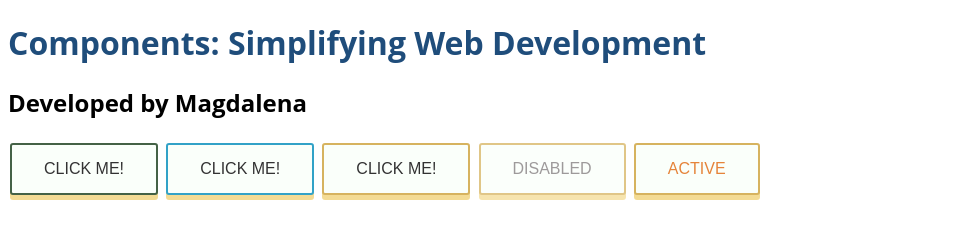
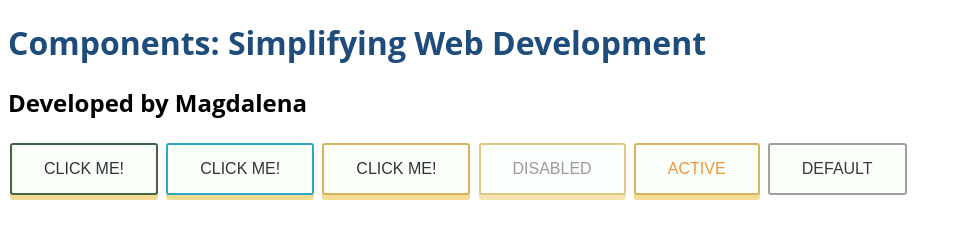
Before and after one commit to Magda089/book-product-page, a plain HTML site: page Button/button.html in a window 1280 px wide. Shown: the whole page, without its empty margins (0-961 px from the left). Drawn offline with Linux system fonts and the light colour scheme.

Commit message:
Complited 100%
Making button "active".

woohoo!

```diff
--- a/Button/button.css
+++ b/Button/button.css
@@ -63,10 +63,26 @@ button {
   }
   /* Active Button */
   .active {
-    color: rgb(223, 102, 9);
+    color: rgb(226, 127, 13);
     border: 2px solid #cda138;
     background-color: #fafffa;
+    #f67d0d 40%, #fdd281);
   }
+  /* Making button ACTIVE AFTER CLICK */
+  .active:active {
+  background-color: #cda138;
+  color: #fafffa;
+  font-weight: bold;
+
+}
+/* Default Button */
+  .default {
+    color: rgb(9, 9, 9);
+    border: 2px solid #8a8989;
+    background-color: #fafffa;
+    box-shadow: none;
+  }
+
 
 /* Responsivenes  */
 
--- a/Button/button.html
+++ b/Button/button.html
@@ -20,5 +20,8 @@
   <button class="button disabled">DISABLED</button>
   <!-- active button -->
   <button class="button active">ACTIVE</button>
+  <!-- Default -->
+  <button type="button" class="btton default">Default</button>
+
 </body>
 </html>
```
